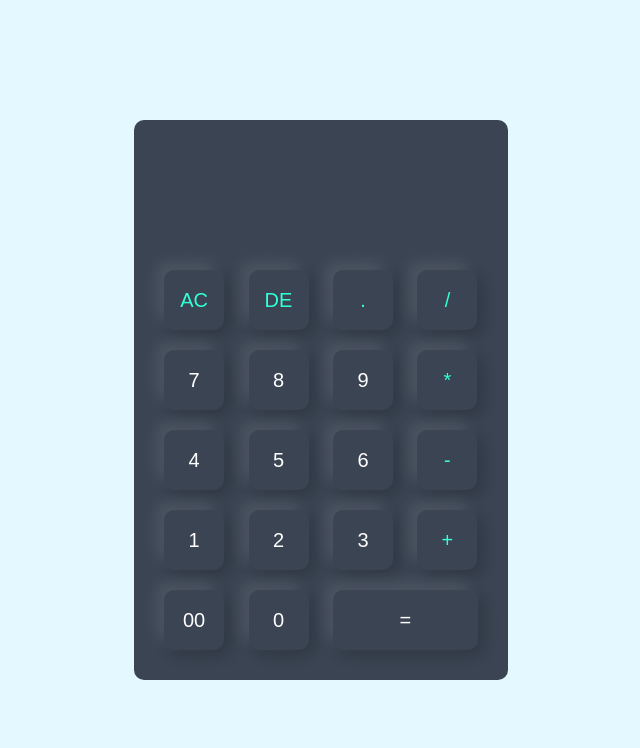
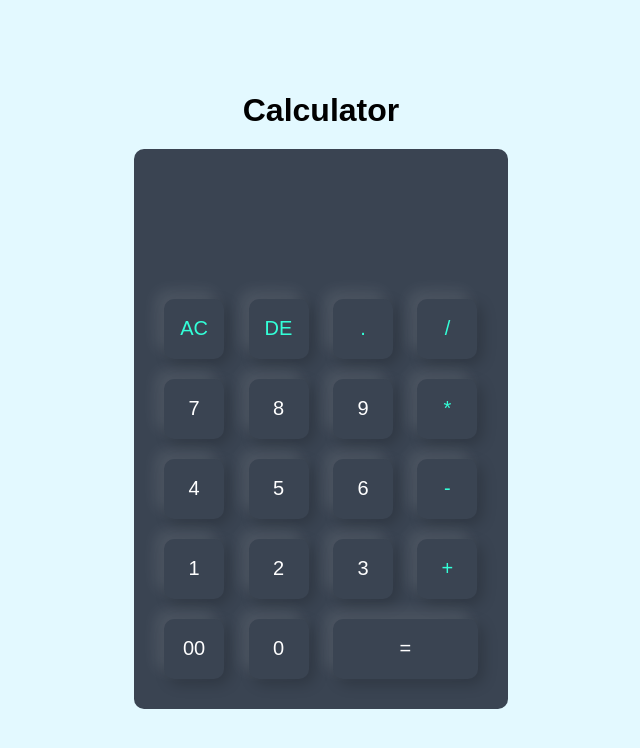
Before and after one commit to Gufran784/calculator, a plain HTML site: page index.html in a window 1280 px wide. Shown: the whole page, without its empty margins (319-959 px from the left). Drawn offline with Linux system fonts and the light colour scheme.

Commit message:
changes done on html file and css file

```diff
--- a/index.html
+++ b/index.html
@@ -10,6 +10,9 @@
 
 <body>
   <div class="container">
+    <div style="margin-bottom: 20px;">
+      <h1>Calculator</h1>
+    </div>
     <div class="calculator">
       <form action="">
         <div class="display">
--- a/style.css
+++ b/style.css
@@ -12,6 +12,7 @@
 	display: flex;
 	align-items: center;
 	justify-content: center;
+	flex-direction: column;
 }
 
 .calculator {
```
